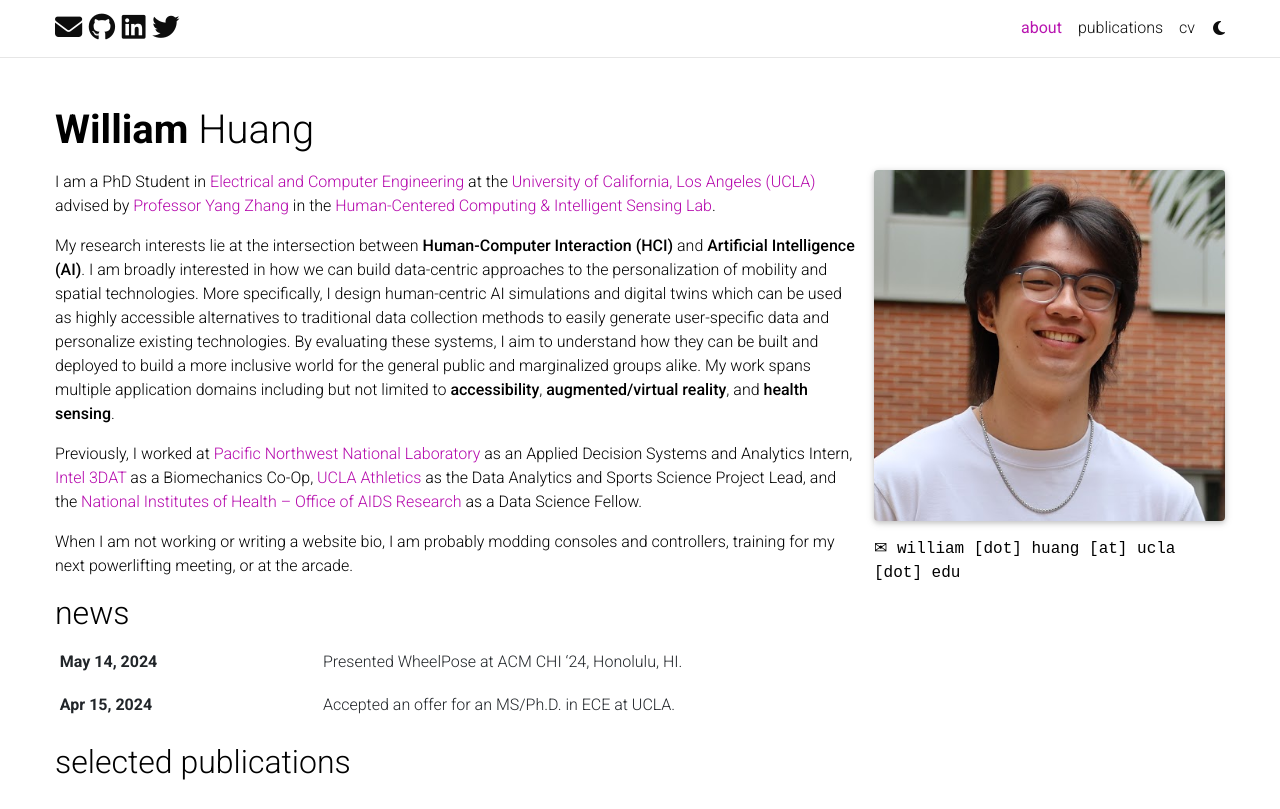
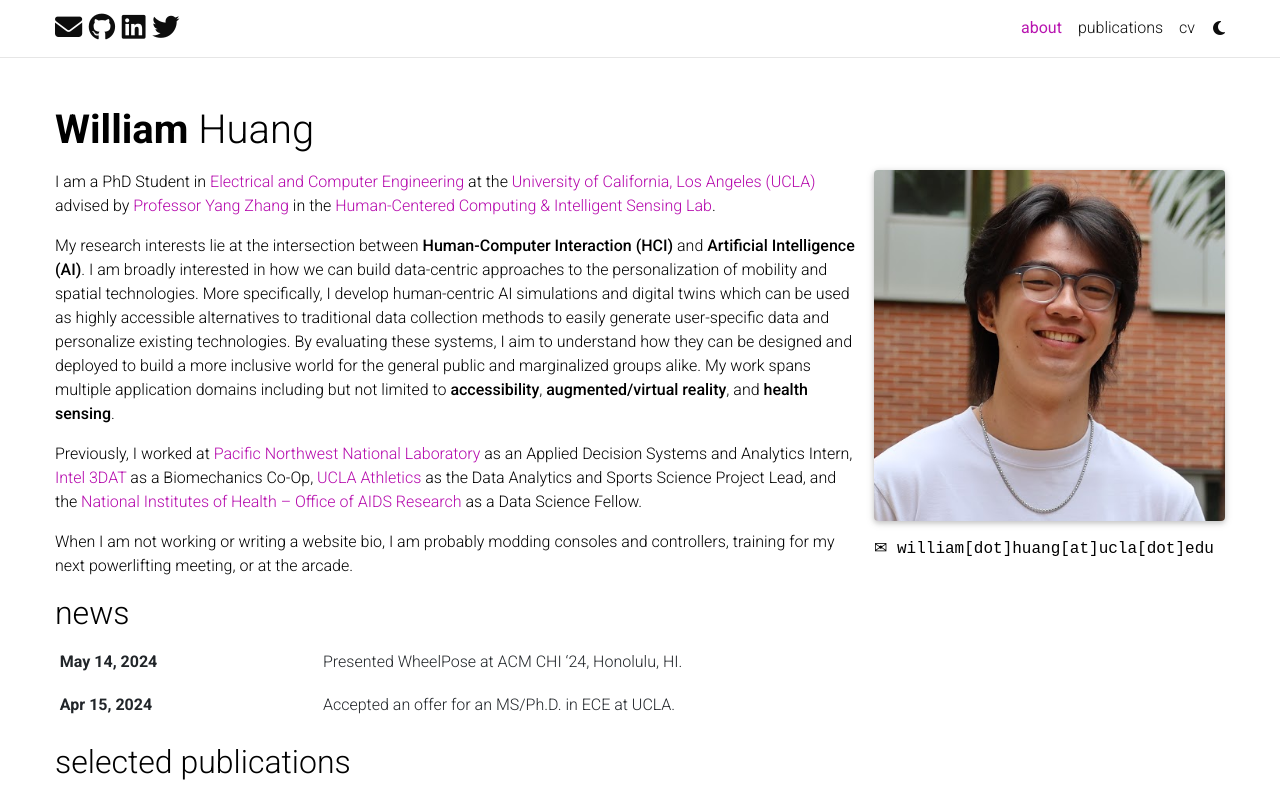
Before and after one commit to whuang37/whuang37.github.io, a Jekyll site: the page built from _pages/about.md, in a window 1280 px wide and 1064 px high, cut to the strip 0-809 px from the top of the window. Built offline with Jekyll 4.4.1, drawn with Linux system fonts in a browser that asks for light colours; full-size pictures stand in for the smaller copies a plugin makes; comment, search, counter and statistics services are not loaded; a style sheet for code colours, icons or effects is not loaded.

Commit message:
Update about.md

```diff
--- a/_pages/about.md
+++ b/_pages/about.md
@@ -9,7 +9,7 @@
   image: headshot_new.png
   image_circular: false # crops the image to make it circular
   address: >
-    <p>✉ william [dot] huang [at] ucla [dot] edu</p>
+    <p>✉ william[dot]huang[at]ucla[dot]edu</p>
   #   <p>Your City, State 12345</p>
 
 news: true  # includes a list of news items
@@ -20,7 +20,7 @@
 
 I am a PhD Student in [Electrical and Computer Engineering](https://www.ee.ucla.edu/) at the [University of California, Los Angeles (UCLA)](https://www.ucla.edu/) advised by [Professor Yang Zhang](https://yangzhang.dev/) in the [Human-Centered Computing & Intelligent Sensing Lab](https://hilab.dev/).
 
-My research interests lie at the intersection between **Human-Computer Interaction (HCI)** and **Artificial Intelligence (AI)**. I am broadly interested in how we can build data-centric approaches to the personalization of mobility and spatial technologies. More specifically, I design human-centric AI simulations and digital twins which can be used as highly accessible alternatives to traditional data collection methods to easily generate user-specific data and personalize existing technologies. By evaluating these systems, I aim to understand how they can be built and deployed to build a more inclusive world for the general public and marginalized groups alike. My work spans multiple application domains including but not limited to **accessibility**, **augmented/virtual reality**, and **health sensing**.
+My research interests lie at the intersection between **Human-Computer Interaction (HCI)** and **Artificial Intelligence (AI)**. I am broadly interested in how we can build data-centric approaches to the personalization of mobility and spatial technologies. More specifically, I develop human-centric AI simulations and digital twins which can be used as highly accessible alternatives to traditional data collection methods to easily generate user-specific data and personalize existing technologies. By evaluating these systems, I aim to understand how they can be designed and deployed to build a more inclusive world for the general public and marginalized groups alike. My work spans multiple application domains including but not limited to **accessibility**, **augmented/virtual reality**, and **health sensing**.
 
 Previously, I worked at [Pacific Northwest National Laboratory](https://www.pnnl.gov/) as an Applied Decision Systems and Analytics Intern, [Intel 3DAT](https://www.intel.com/content/www/us/en/architecture-and-technology/3d-athlete-tracking.html) as a Biomechanics Co-Op, [UCLA Athletics](https://uclabruins.com/) as the Data Analytics and Sports Science Project Lead, and the [National Institutes of Health -- Office of AIDS Research](https://www.oar.nih.gov/) as a Data Science Fellow.
 
```
